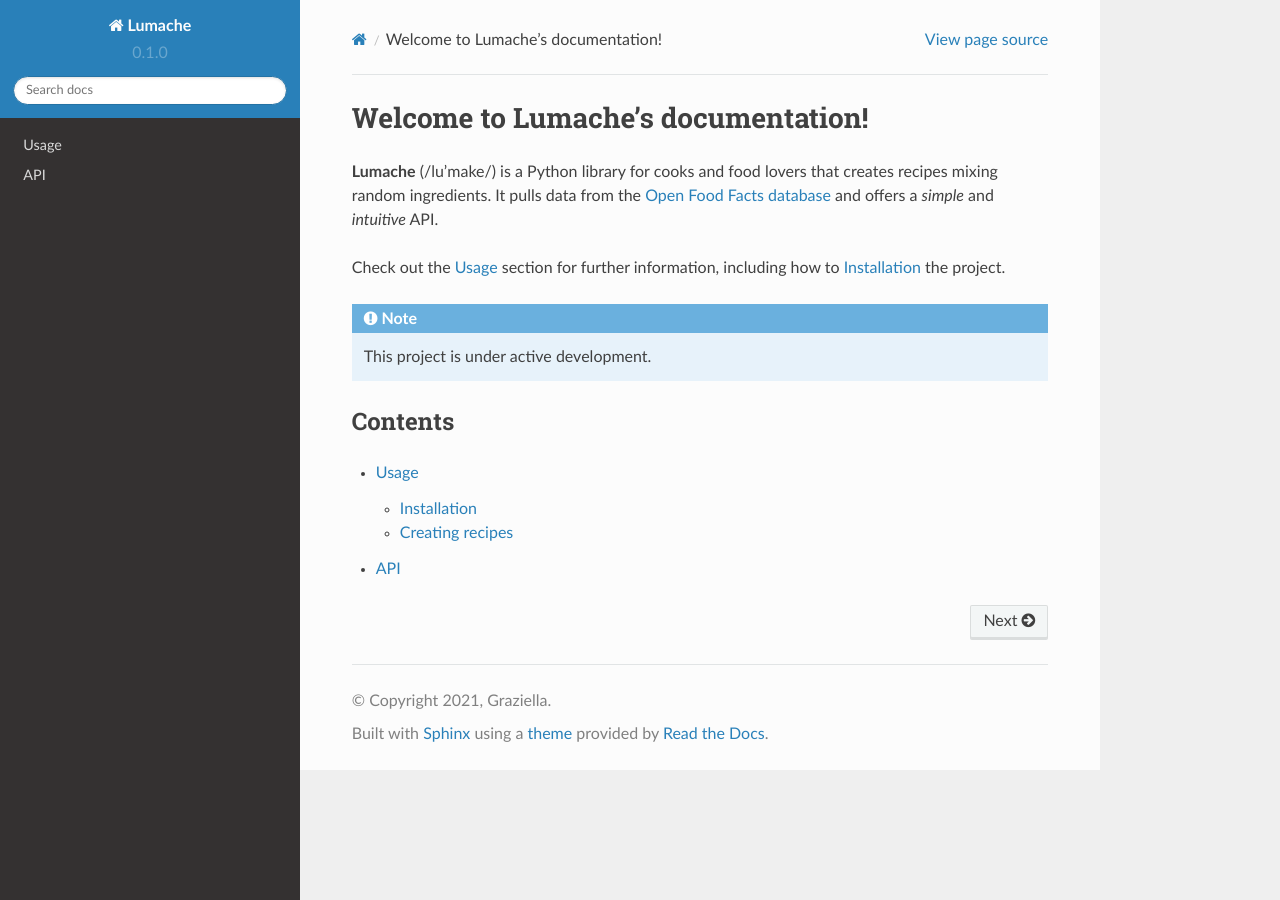
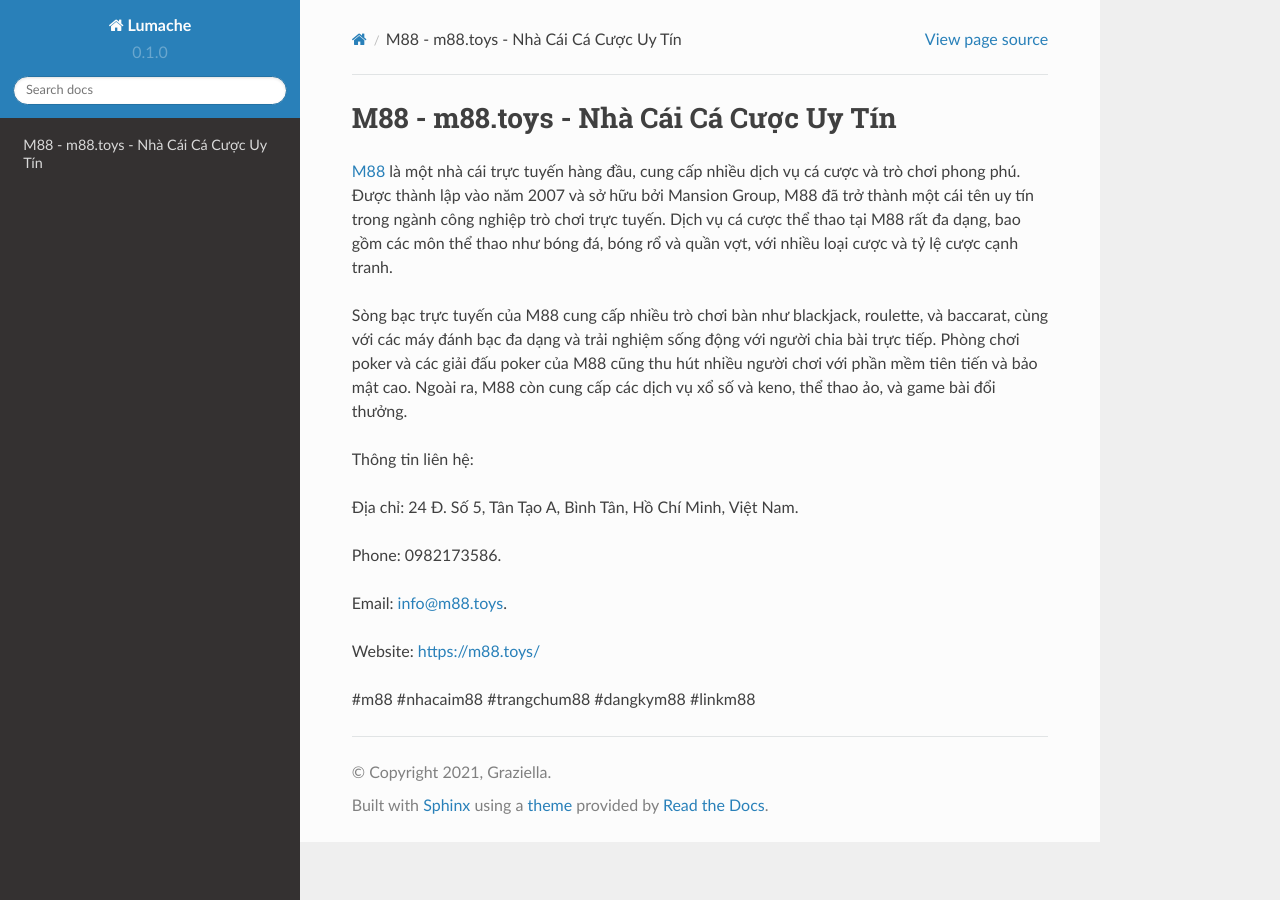
Before and after one commit to socialentity1/m88toys, a Sphinx documentation site: the page built from docs/source/index.rst, in a window 1280 px wide. Built offline with Sphinx 7.4.7 and the Read the Docs theme 2.0.0, drawn with Linux system fonts in a browser that asks for light colours.

Commit message:
Update index.rst

```diff
--- a/docs/source/index.rst
+++ b/docs/source/index.rst
@@ -1,22 +1,18 @@
-Welcome to Lumache's documentation!
+M88 - m88.toys - Nhà Cái Cá Cược Uy Tín
 ===================================
 
-**Lumache** (/lu'make/) is a Python library for cooks and food lovers
-that creates recipes mixing random ingredients.
-It pulls data from the `Open Food Facts database <https://world.openfoodfacts.org/>`_
-and offers a *simple* and *intuitive* API.
+`M88 <https://m88.toys/>`_ là một nhà cái trực tuyến hàng đầu, cung cấp nhiều dịch vụ cá cược và trò chơi phong phú. Được thành lập vào năm 2007 và sở hữu bởi Mansion Group, M88 đã trở thành một cái tên uy tín trong ngành công nghiệp trò chơi trực tuyến. Dịch vụ cá cược thể thao tại M88 rất đa dạng, bao gồm các môn thể thao như bóng đá, bóng rổ và quần vợt, với nhiều loại cược và tỷ lệ cược cạnh tranh.
 
-Check out the :doc:`usage` section for further information, including
-how to :ref:`installation` the project.
+Sòng bạc trực tuyến của M88 cung cấp nhiều trò chơi bàn như blackjack, roulette, và baccarat, cùng với các máy đánh bạc đa dạng và trải nghiệm sống động với người chia bài trực tiếp. Phòng chơi poker và các giải đấu poker của M88 cũng thu hút nhiều người chơi với phần mềm tiên tiến và bảo mật cao. Ngoài ra, M88 còn cung cấp các dịch vụ xổ số và keno, thể thao ảo, và game bài đổi thưởng.
 
-.. note::
+Thông tin liên hệ:
 
-   This project is under active development.
+Địa chỉ: 24 Đ. Số 5, Tân Tạo A, Bình Tân, Hồ Chí Minh, Việt Nam.
 
-Contents
---------
+Phone: 0982173586.
 
-.. toctree::
+Email: info@m88.toys.
 
-   usage
-   api
+Website: https://m88.toys/
+
+#m88 #nhacaim88 #trangchum88 #dangkym88 #linkm88
```
